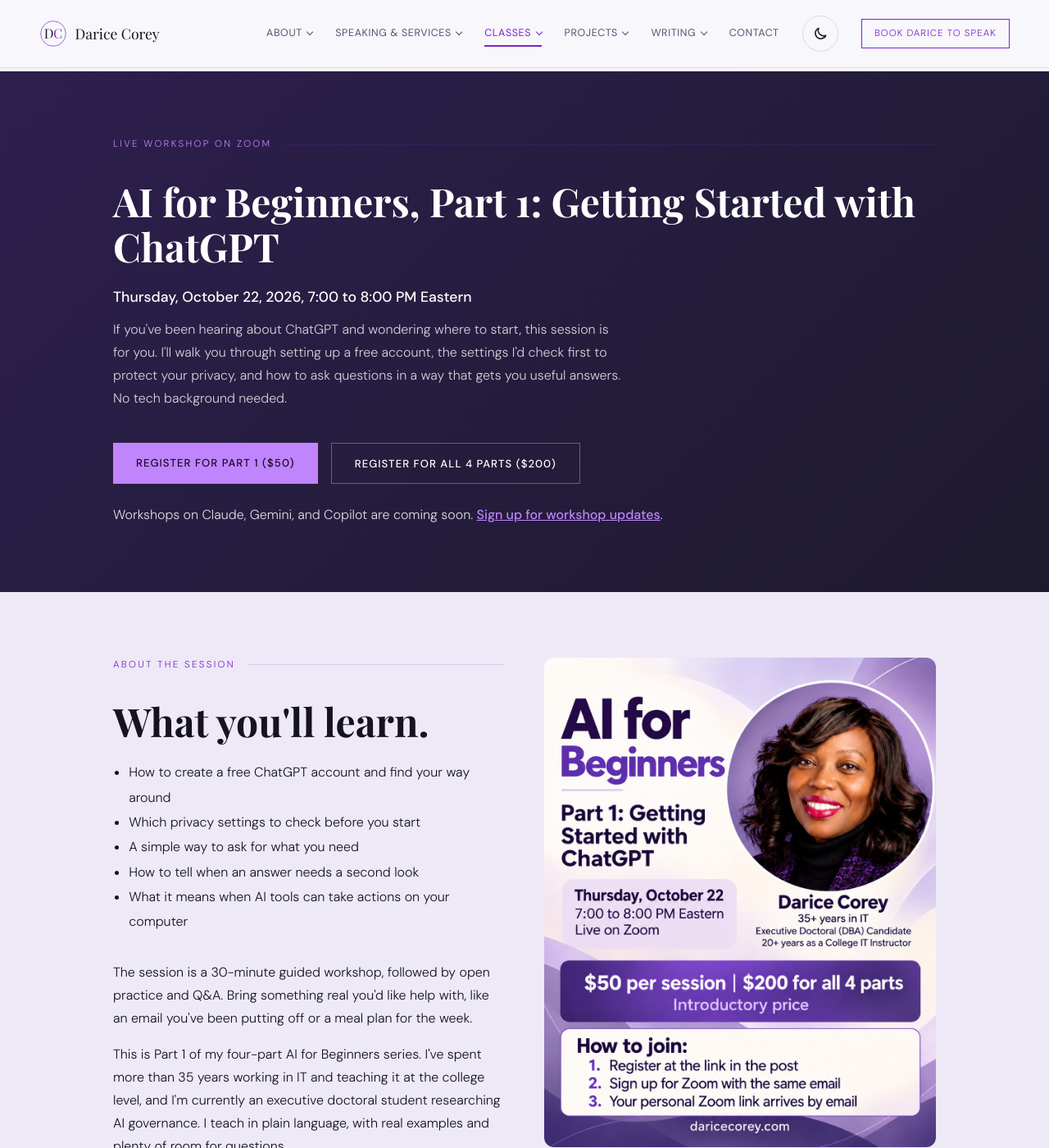
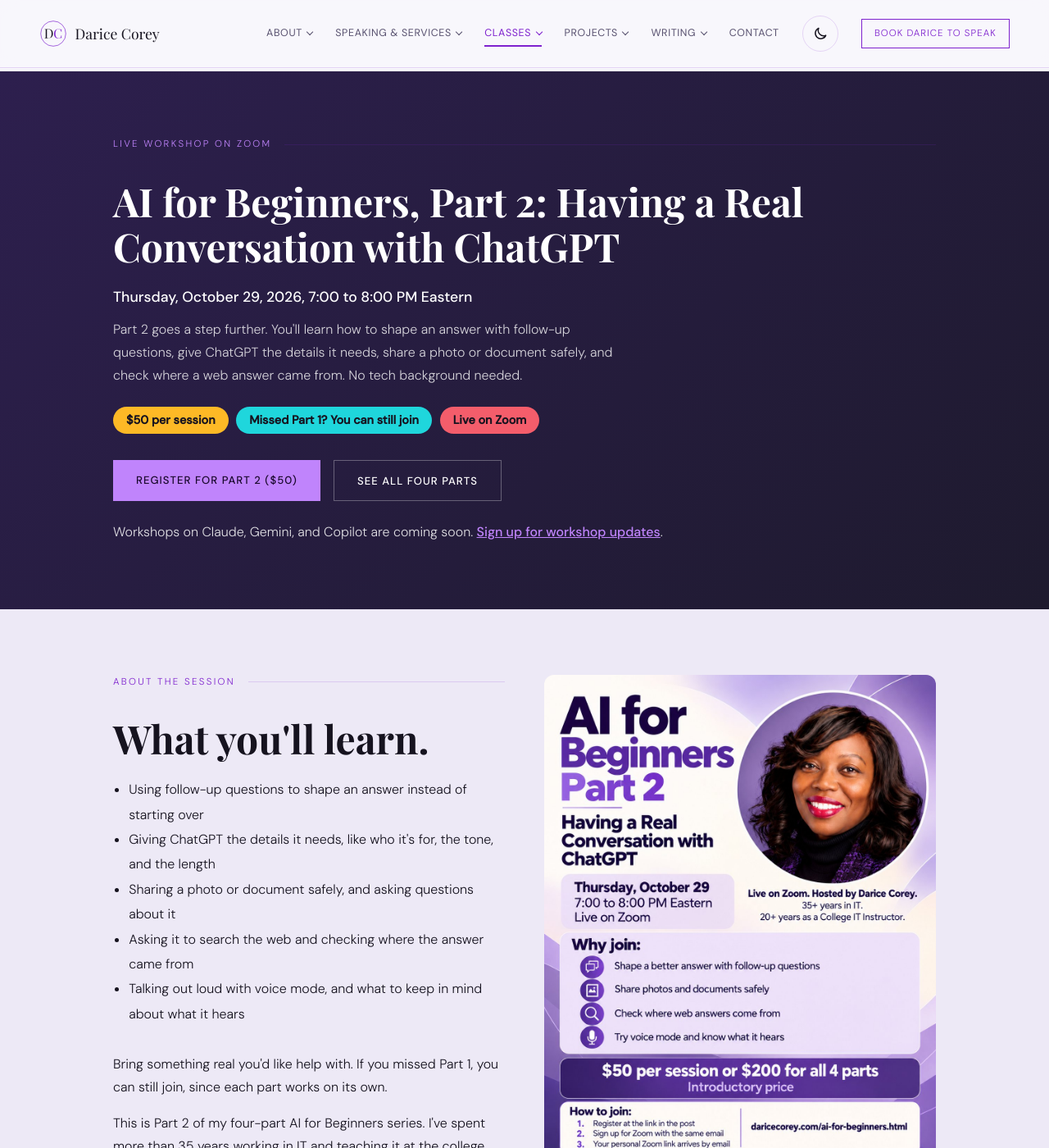
Before and after one commit to dcoreyrasm/dcoreyrasm.github.io, a Jekyll site: the page built from ai-for-beginners.html, in a window 1280 px wide and 1400 px high. Shown: the whole window at 82% size. Built offline with Jekyll 4.4.1, drawn with Linux system fonts in a browser that asks for light colours; some web fonts are replaced; some of the changed text lies outside the part shown.

Commit message:
Lead the AI for Beginners page with Part 2 and mark Part 1 as past
Co-Authored-By: Claude Opus 5.5 <noreply@anthropic.com>
Claude-Session: https://claude.ai/code/session_01CVTrh3xqG5RQK5WN8V6MV3

```diff
--- a/ai-for-beginners.html
+++ b/ai-for-beginners.html
@@ -5,19 +5,19 @@
 <head>
   <meta charset="UTF-8" />
   <meta name="viewport" content="width=device-width, initial-scale=1.0" />
-  <meta name="description" content="Join Darice Corey for AI for Beginners, Part 1: Getting Started with ChatGPT, a friendly 30-minute Zoom workshop on Thursday, October 22, 2026, at 7:00 PM Eastern. No tech background needed." />
-  <title>AI for Beginners, Part 1 | Darice Corey, LLC</title>
+  <meta name="description" content="Join Darice Corey for AI for Beginners, Part 2: Having a Real Conversation with ChatGPT, a friendly Zoom workshop on Thursday, October 29, 2026, at 7:00 PM Eastern. No tech background needed, and you can join even if you missed Part 1." />
+  <title>AI for Beginners, Part 2 | Darice Corey, LLC</title>
   <meta name="robots" content="index, follow" />
   <link rel="canonical" href="https://www.daricecorey.com/ai-for-beginners.html" />
   <meta property="og:type" content="website" />
-  <meta property="og:title" content="AI for Beginners, Part 1 | Darice Corey, LLC" />
-  <meta property="og:description" content="Join Darice Corey for AI for Beginners, Part 1: Getting Started with ChatGPT, a friendly 30-minute Zoom workshop on Thursday, October 22, 2026, at 7:00 PM Eastern. No tech background needed." />
+  <meta property="og:title" content="AI for Beginners, Part 2 | Darice Corey, LLC" />
+  <meta property="og:description" content="Join Darice Corey for AI for Beginners, Part 2: Having a Real Conversation with ChatGPT, a friendly Zoom workshop on Thursday, October 29, 2026, at 7:00 PM Eastern. No tech background needed, and you can join even if you missed Part 1." />
   <meta property="og:url" content="https://www.daricecorey.com/ai-for-beginners.html" />
-  <meta property="og:image" content="https://www.daricecorey.com/images/events/ai-for-beginners-part-1.jpg" />
+  <meta property="og:image" content="https://www.daricecorey.com/images/events/ai-for-beginners-part-2.jpg" />
   <meta name="twitter:card" content="summary_large_image" />
-  <meta name="twitter:title" content="AI for Beginners, Part 1 | Darice Corey, LLC" />
-  <meta name="twitter:description" content="Join Darice Corey for AI for Beginners, Part 1: Getting Started with ChatGPT, a friendly 30-minute Zoom workshop on Thursday, October 22, 2026, at 7:00 PM Eastern. No tech background needed." />
-  <meta name="twitter:image" content="https://www.daricecorey.com/images/events/ai-for-beginners-part-1.jpg" />
+  <meta name="twitter:title" content="AI for Beginners, Part 2 | Darice Corey, LLC" />
+  <meta name="twitter:description" content="Join Darice Corey for AI for Beginners, Part 2: Having a Real Conversation with ChatGPT, a friendly Zoom workshop on Thursday, October 29, 2026, at 7:00 PM Eastern. No tech background needed, and you can join even if you missed Part 1." />
+  <meta name="twitter:image" content="https://www.daricecorey.com/images/events/ai-for-beginners-part-2.jpg" />
   <script>window.__daOptOut=(function(){try{return localStorage.getItem('da-analytics-optout')==='1'}catch(e){return false}})();if(window.__daOptOut){window['ga-disable-G-725R412XD7']=true;}</script>
   <script async src="https://www.googletagmanager.com/gtag/js?id=G-725R412XD7"></script>
   <script>window.dataLayer=window.dataLayer||[];function gtag(){dataLayer.push(arguments);}gtag('js',new Date());gtag('config','G-725R412XD7');</script>
@@ -39,12 +39,17 @@
     <div class="speaking-hero">
       <div class="container">
         <p class="section-label" style="color:var(--coral);">Live Workshop on Zoom</p>
-        <h1 class="section-heading" style="color:#fff;">AI for Beginners, Part 1: Getting Started with ChatGPT</h1>
-        <p style="font-size:1.1rem;color:#fff;font-weight:500;margin-bottom:.75rem;">Thursday, October 22, 2026, 7:00 to 8:00 PM Eastern</p>
-        <p style="font-size:1rem;color:rgba(255,255,255,.8);max-width:620px;line-height:1.75;margin-bottom:2.5rem;">If you've been hearing about ChatGPT and wondering where to start, this session is for you. I'll walk you through setting up a free account, the settings I'd check first to protect your privacy, and how to ask questions in a way that gets you useful answers. No tech background needed.</p>
+        <h1 class="section-heading" style="color:#fff;">AI for Beginners, Part 2: Having a Real Conversation with ChatGPT</h1>
+        <p style="font-size:1.1rem;color:#fff;font-weight:500;margin-bottom:.75rem;">Thursday, October 29, 2026, 7:00 to 8:00 PM Eastern</p>
+        <p style="font-size:1rem;color:rgba(255,255,255,.8);max-width:620px;line-height:1.75;margin-bottom:1.5rem;">Part 2 goes a step further. You'll learn how to shape an answer with follow-up questions, give ChatGPT the details it needs, share a photo or document safely, and check where a web answer came from. No tech background needed.</p>
+        <ul class="pop-pills" aria-label="Session highlights">
+          <li class="pop-pill gold">$50 per session</li>
+          <li class="pop-pill teal">Missed Part 1? You can still join</li>
+          <li class="pop-pill rose">Live on Zoom</li>
+        </ul>
         <div class="hero-ctas">
-          <a href="https://buy.stripe.com/bJe3cw2gTdh925Y0qF6J201" class="btn-primary" target="_blank" rel="noopener">Register for Part 1 ($50)</a>
-          <a href="https://buy.stripe.com/bJecN6aNp3Gz5iab5j6J202" class="btn-ghost" style="color:#fff;border-color:rgba(255,255,255,.3);" target="_blank" rel="noopener">Register for All 4 Parts ($200)</a>
+          <a href="https://buy.stripe.com/cNiaEYaNpb91eSK6P36J206" class="btn-primary" target="_blank" rel="noopener">Register for Part 2 ($50)</a>
+          <a href="#series-heading" class="btn-ghost" style="color:#fff;border-color:rgba(255,255,255,.3);">See All Four Parts</a>
         </div>
         <p style="margin-top:1.5rem;color:rgba(255,255,255,.85);line-height:1.7;">Workshops on Claude, Gemini, and Copilot are coming soon. <a href="#workshop-updates" style="color:var(--coral);font-weight:500;">Sign up for workshop updates</a>.</p>
       </div>
@@ -56,16 +61,16 @@
           <p class="section-label">About the Session</p>
           <h2 class="section-heading" id="about-session-heading">What you'll learn.</h2>
           <ul style="line-height:1.9;margin-bottom:2rem;padding-left:1.2rem;">
-            <li>How to create a free ChatGPT account and find your way around</li>
-            <li>Which privacy settings to check before you start</li>
-            <li>A simple way to ask for what you need</li>
-            <li>How to tell when an answer needs a second look</li>
-            <li>What it means when AI tools can take actions on your computer</li>
+            <li>Using follow-up questions to shape an answer instead of starting over</li>
+            <li>Giving ChatGPT the details it needs, like who it's for, the tone, and the length</li>
+            <li>Sharing a photo or document safely, and asking questions about it</li>
+            <li>Asking it to search the web and checking where the answer came from</li>
+            <li>Talking out loud with voice mode, and what to keep in mind about what it hears</li>
           </ul>
-          <p style="line-height:1.75;margin-bottom:1rem;">The session is a 30-minute guided workshop, followed by open practice and Q&amp;A. Bring something real you'd like help with, like an email you've been putting off or a meal plan for the week.</p>
-          <p style="line-height:1.75;">This is Part 1 of my four-part AI for Beginners series. I've spent more than 35 years working in IT and teaching it at the college level, and I'm currently an executive doctoral student researching AI governance. I teach in plain language, with real examples and plenty of room for questions.</p>
+          <p style="line-height:1.75;margin-bottom:1rem;">Bring something real you'd like help with. If you missed Part 1, you can still join, since each part works on its own.</p>
+          <p style="line-height:1.75;">This is Part 2 of my four-part AI for Beginners series. I've spent more than 35 years working in IT and teaching it at the college level, and I'm currently an executive doctoral student researching AI governance. I teach in plain language, with real examples and plenty of room for questions.</p>
         </div>
-        <img src="/images/events/ai-for-beginners-part-1.jpg?v=2" alt="AI for Beginners, Part 1: Getting Started with ChatGPT. Thursday, October 22, 7:00 to 8:00 PM Eastern, live on Zoom. Hosted by Darice Corey. $50 per session or $200 for all 4 parts, introductory price. How to join: register at the link, sign up for Zoom with the same email, and your personal Zoom link arrives by email." width="1122" height="1402" style="width:100%;height:auto;border-radius:12px;" loading="lazy" />
+        <img src="/images/events/ai-for-beginners-part-2.jpg" alt="AI for Beginners, Part 2: Having a Real Conversation with ChatGPT. Thursday, October 29, 7:00 to 8:00 PM Eastern, live on Zoom. Hosted by Darice Corey. $50 per session or $200 for all 4 parts, introductory price." width="1122" height="1402" style="width:100%;height:auto;border-radius:12px;" loading="lazy" />
       </div>
     </section>
 
@@ -86,7 +91,7 @@
               <li>Knowing when an answer needs a second look</li>
             </ul>
             <p style="margin:0 0 1rem;"><strong>Safety focus:</strong> the privacy settings that control what happens to your chats.</p>
-            <a href="https://buy.stripe.com/bJe3cw2gTdh925Y0qF6J201" class="btn-ghost" target="_blank" rel="noopener">Register for Part 1 ($50)</a>
+            <p class="class-tag" style="margin-top:auto;margin-bottom:0 !important;">This session took place on October 22.</p>
           </div>
           <div class="service-card">
             <img src="/images/events/ai-for-beginners-part-2.jpg" alt="AI for Beginners, Part 2: Having a Real Conversation with ChatGPT. Thursday, October 29, 7:00 to 8:00 PM Eastern, live on Zoom. Hosted by Darice Corey. $50 per session or $200 for all 4 parts, introductory price." width="1122" height="1402" loading="lazy" style="width:100%;height:auto;border-radius:10px;margin-bottom:1.25rem;" />
```
